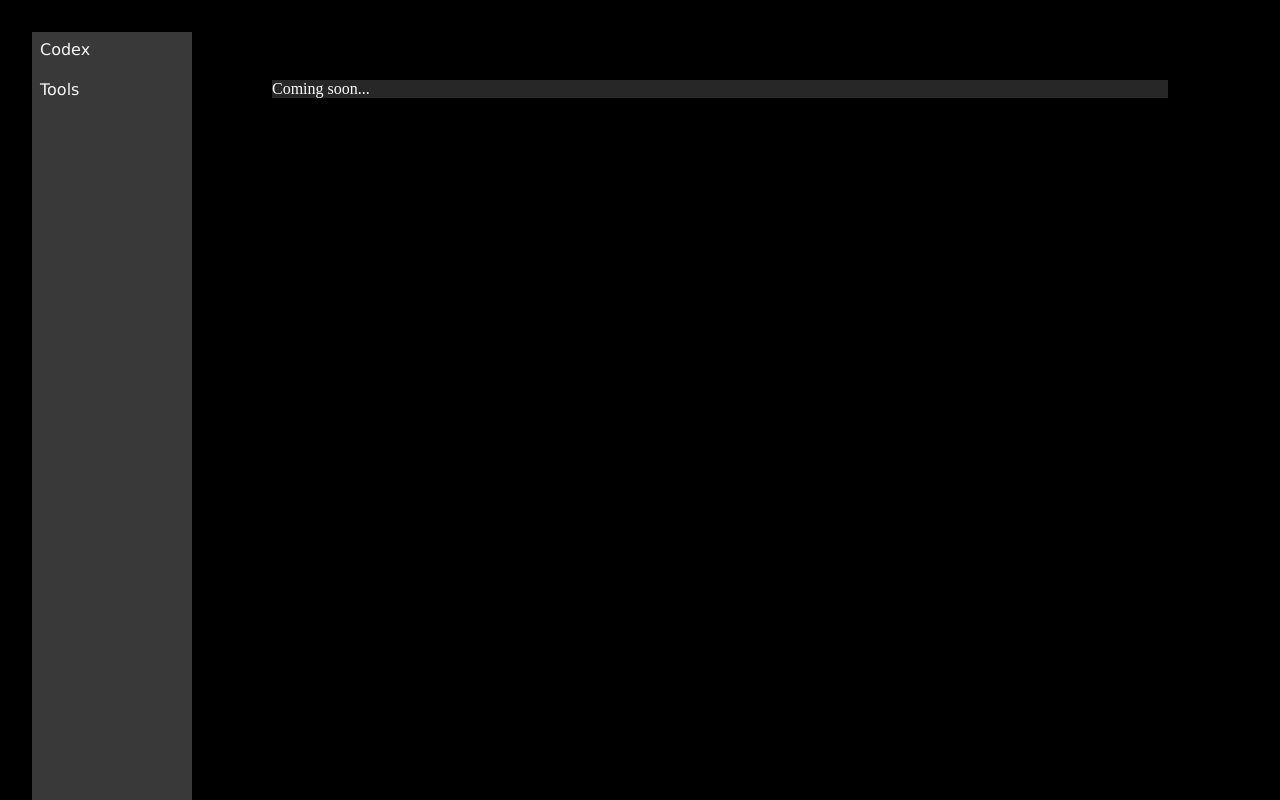
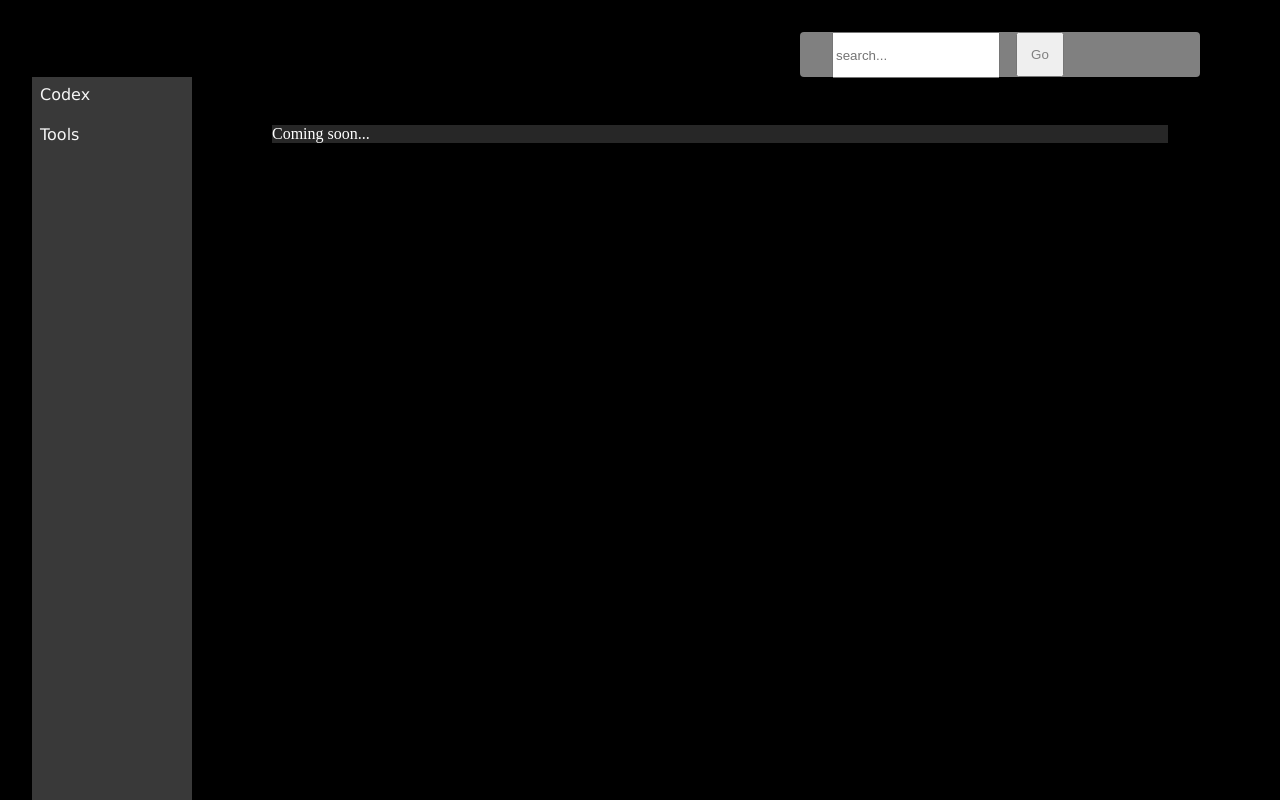
Before and after one commit to dnlstronge/monsters-db, a React (Create React App) app: page / in a window 1280 px wide. Shown: the top 800 px of the page. Built offline with nearby package versions, Linux system fonts and the light colour scheme.

Commit message:
[x] - add searchbar (will rout to a new page) [x] - add css

```diff
--- a/src/App.tsx
+++ b/src/App.tsx
@@ -6,6 +6,7 @@ import Navbar from './Components/Nav/Navbar';
 /* page imports */
 import CreaturesAZ from './Components/Pages/CreaturesAZ/CreaturesAZ';
 import Tools from './Components/Tools/Tools';
+import Search from './Components/Search/Search';
 
 function App() {
   const [showCreaturesAZ, setShowCreaturesAZ] = useState(false)
@@ -21,9 +22,12 @@ function App() {
 
   return (
     <div className={classes.container}>
+      <Search />
       <title>Monsters DB </title>
       <Navbar creaturesAZ={handleShowCreatures} tools={handleShowTools} />
+
       <div className={classes.panel}>
+
         {showCreaturesAZ &&
         <CreaturesAZ />}
         {showCreatureTool &&
--- /dev/null
+++ b/src/Components/Search/Search.module.css
@@ -0,0 +1,25 @@
+.container {
+    display: flex;
+    flex-direction: row;
+    background: grey;
+    margin-left: 60%;
+    height: 2.8rem;
+    width: 25rem;
+    border-radius: 4px;
+}
+.input {
+    height: 2.5rem;
+    width: 10rem;
+    margin-right: 1rem;
+    margin-left: 2rem;
+}
+.btn {
+    color: grey;
+    width: 3rem;
+    height: 2.8rem;
+}
+.btn:hover {
+    color: white;
+    cursor: pointer;
+    background: rgb(57, 57, 57);
+}
--- /dev/null
+++ b/src/Components/Search/Search.tsx
@@ -0,0 +1,14 @@
+import React from 'react'
+import classes from "./Search.module.css"
+
+const Search = () => {
+  return (
+    <div className={classes.container}>
+        <label className={classes.label} htmlFor="search"></label>
+        <input placeholder="search..." type="text" className={classes.input}></input>
+        <button className={classes.btn}>Go</button>
+    </div>
+  )
+}
+
+export default Search
```
